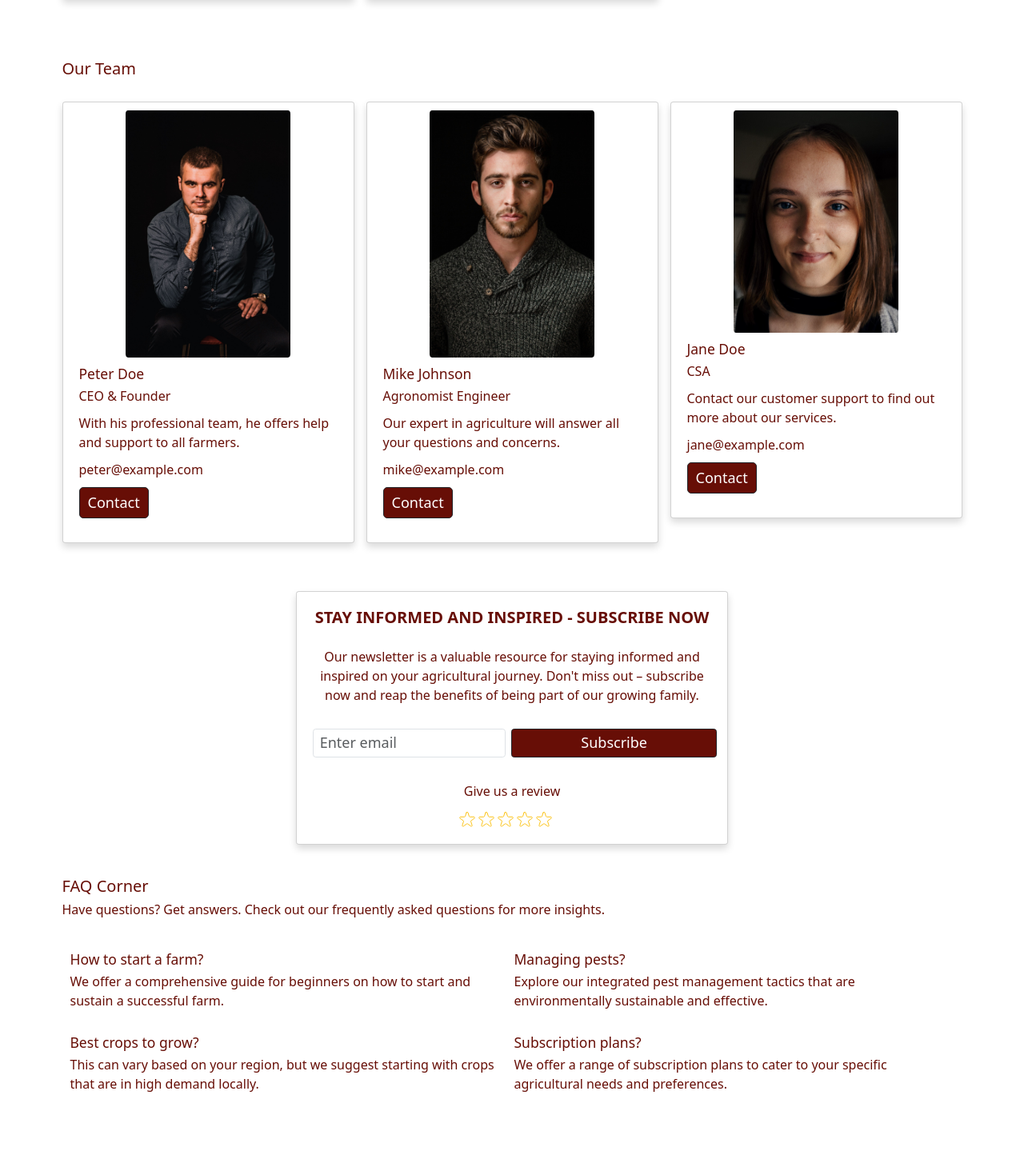
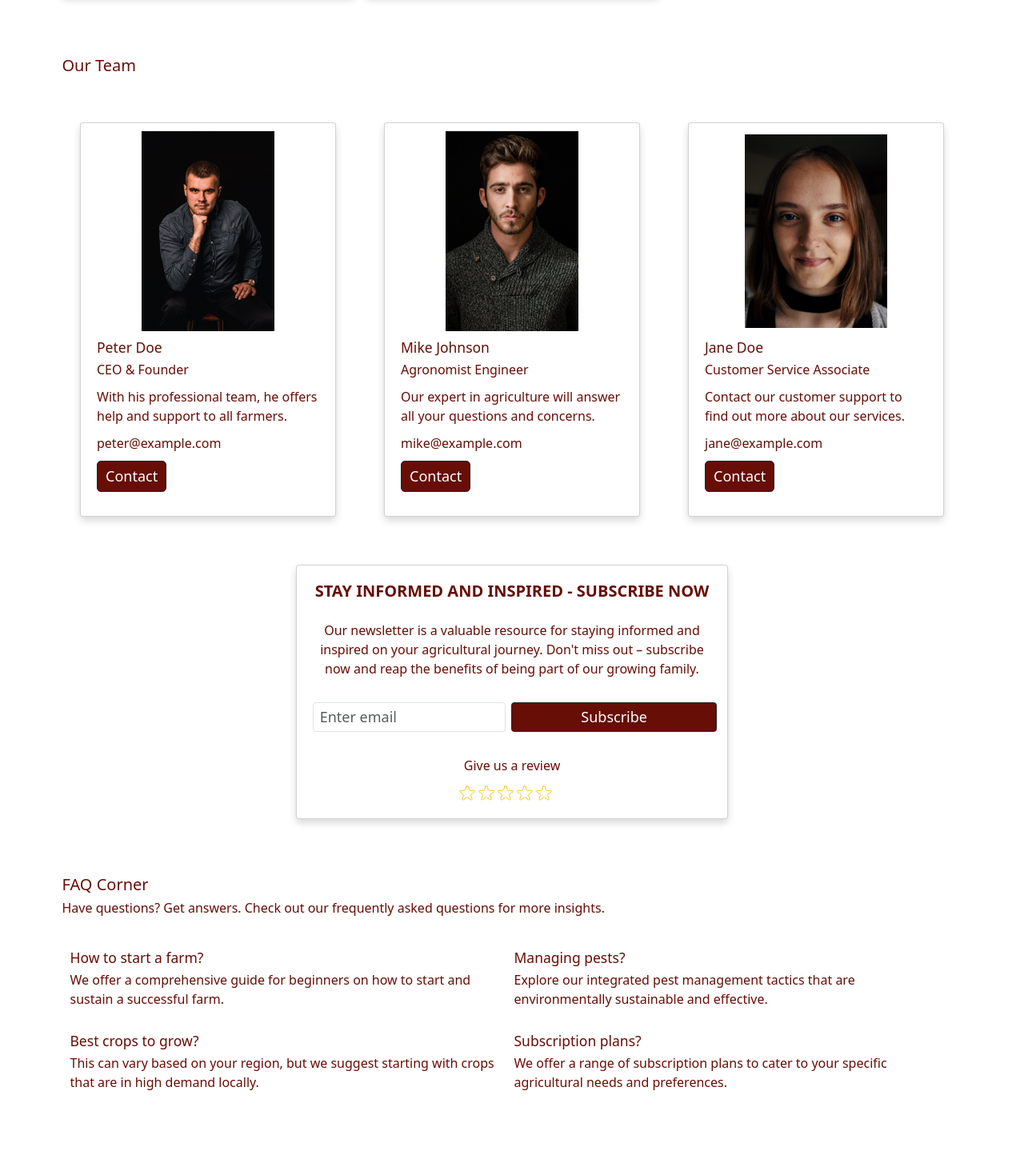
Before and after one commit to Evaketesdi/agroman, a React (Create React App) app: page / in a window 1280 px wide. Shown: the part 2196-3650 px from the top of the page at 80% size. Built offline with nearby package versions, Linux system fonts and the light colour scheme.

Commit message:
more responsive features

```diff
--- a/src/AboutUs.js
+++ b/src/AboutUs.js
@@ -44,8 +44,8 @@ function Team({ team }) {
         </div>
       </div>
     </div>*/
-    <div id="about">
-      <div className="card shadow p-3 mb-5 bg-bod rounded">
+    <div id="about" className="row">
+      <div className="card shadow p-3 m-5 bg-bod rounded col">
         <img
           className="card-img-top mx-auto"
           src={team.image}
--- a/src/Accordion.js
+++ b/src/Accordion.js
@@ -2,7 +2,7 @@ import React, { useState } from "react";
 
 export default function Accordion({ data }) {
   return (
-    <div id="blog" className="accordion container my-5 py-3">
+    <div id="blog" className="container my-5 py-3">
       {data.map((el) => (
         <AccordionItem
           title={el.title}
@@ -39,7 +39,7 @@ function AccordionItem({ title, text, image }) {
         {isOpen && (
           <img
             id="accordion-image"
-            className="col p-3 mx-auto rounded-1"
+            className="col p-3 mx-auto card rounded"
             alt={title}
             src={image}
           ></img>
--- a/src/App.css
+++ b/src/App.css
@@ -18,8 +18,10 @@ img {
   display: block;
   border-radius: 1%;
   max-width: 60%;
+  width: 100%;
   height: auto;
 }
+
 .text-color {
   color: var(--main-color);
 }
@@ -64,9 +66,7 @@ input[placeholder] {
   cursor: pointer;
 }
 #accordion-image {
-  display: block;
-  border-radius: 20%;
-  max-width: 25%;
+  max-width: 30%;
   height: auto;
 }
 
@@ -83,22 +83,15 @@ input[placeholder] {
 /* Our team cards styling */
 
 .card-img-top {
-  /*max-width: 100%;
-  max-height: auto;*/
   object-fit: contain;
   border-radius: 1.5%;
+  height: 250px;
 }
 .team-card {
   display: grid;
   gap: 1.5rem;
   grid-template-columns: repeat(auto-fit, minmax(200px, 1fr));
 }
-/*@media (max-width: 768px) {
-  .team-card {
-    display: flex;
-    flex-direction: column;
-  }
-}*/
 /* Scroll to top button styling*/
 
 .scroll-to-top-arrow {
@@ -122,3 +115,8 @@ input[placeholder] {
 .scroll-to-top-arrow.visible {
   opacity: 1;
 }
+@media (max-width: 576px) {
+  img {
+    max-width: 100%;
+  }
+}
--- a/src/App.js
+++ b/src/App.js
@@ -39,17 +39,17 @@ export const blog = [
   {
     title: "Crop protection",
     text: "Weeds rob plants of water, sunlight and nutrients, while harmful insects and diseases can devastate crops, threating food production. Growers have always relied on a host of tools to fight these ever-present threats that account for up to 30 percent of the world's annual crop loss. Without the use of reliable crop protection solutions, those losses could be much higher – and threaten the stability of the world's food supply.",
-    image: "/images/olives.jpeg",
+    /*image: "/images/olives.jpeg",*/
   },
   {
     title: "Products",
     text: "There’s no one-size-fits-all when it comes to farming. As a result, every solution must be tailored to meet the needs of an individual farmer in a specific field. This requires innovation and new ideas. Not only to grow enough but to grow better for our planet and its people. At Agroman, we’re driving research in biology, biotechnology, crop protection, and data science, allowing us to deliver tailored solutions to farmers faster than ever before. We’re using the resources at our fingertips to discover the science that’s yet to come. ",
-    image: "/images/lemons.jpeg",
+    /*image: "/images/lemons.jpeg",*/
   },
   {
     title: "Seeds & Traits",
     text: "In a world where bigger tends to mean better, some of the most important building blocks of civilization are often no larger than a few millimeters in size: seeds. These tiny organisms form the foundation of agriculture and hold the keys to delivering the food, fuel and fiber needed to sustain a growing world population. Through traditional and advanced breeding techniques, as well as research in biotechnology, we’re developing seeds and traits that provide farmers with new solutions. By making use of the natural genetic diversity within each crop family, we’re building crops that combat environmental challenges — like pests, disease, and drought — while providing more choice for consumers.",
-    image: "/images/apples.jpeg",
+    /*image: "/images/apples.jpeg",*/
   },
 ];
 
@@ -93,7 +93,7 @@ export const ourTeam = [
     id: 123458,
     image: "/images/eva.jpg",
     name: "Jane Doe",
-    function: "CSA",
+    function: "Customer Service Associate",
     description:
       "Contact our customer support to find out more about our services.",
     email: "jane@example.com",
--- a/src/Faq.js
+++ b/src/Faq.js
@@ -2,7 +2,7 @@ import React from "react";
 
 export default function Faq({ data }) {
   return (
-    <div className="container mx-auto text-color py-3">
+    <div className="container mx-auto text-color py-3 my-5">
       <h2>FAQ Corner</h2>
       <p>
         Have questions? Get answers. Check out our frequently asked questions
```
